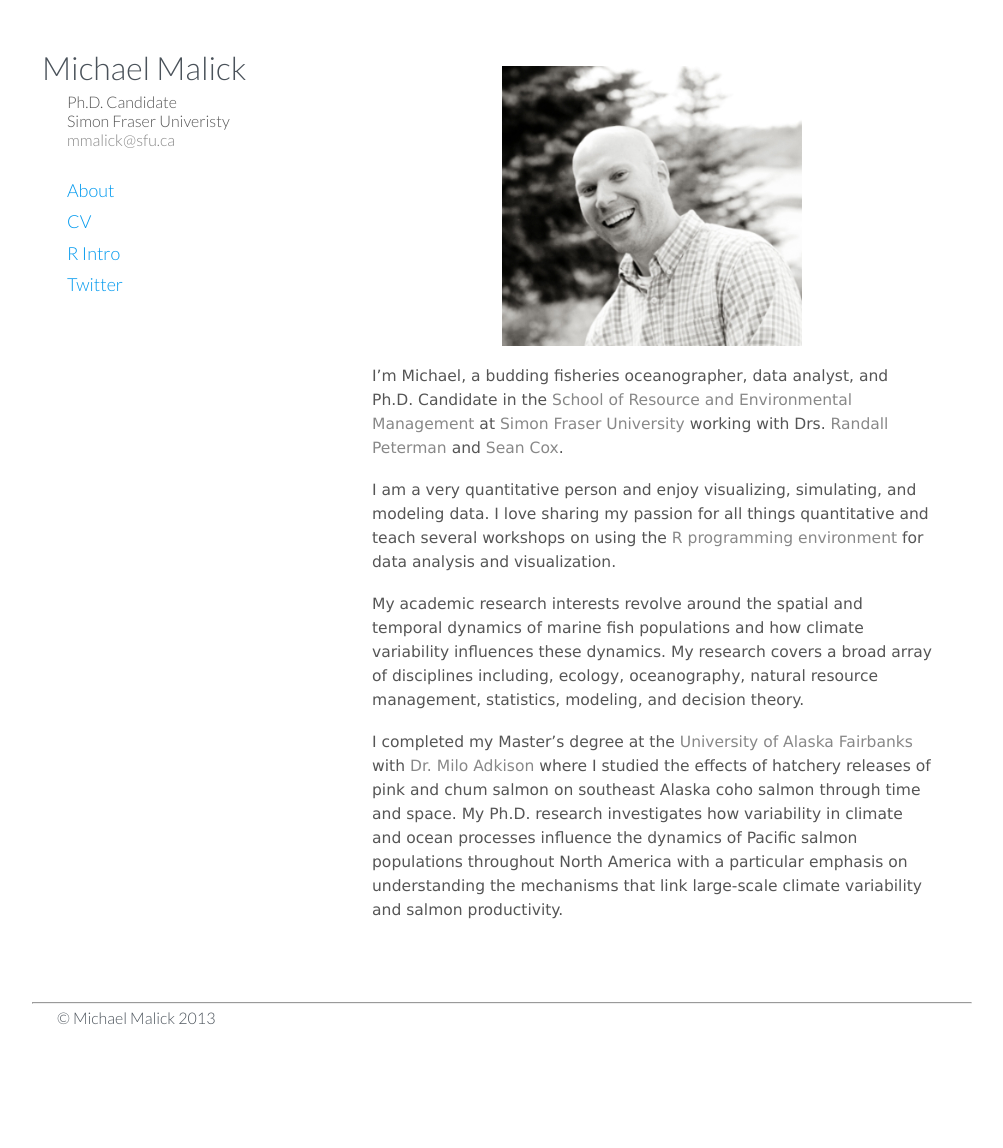
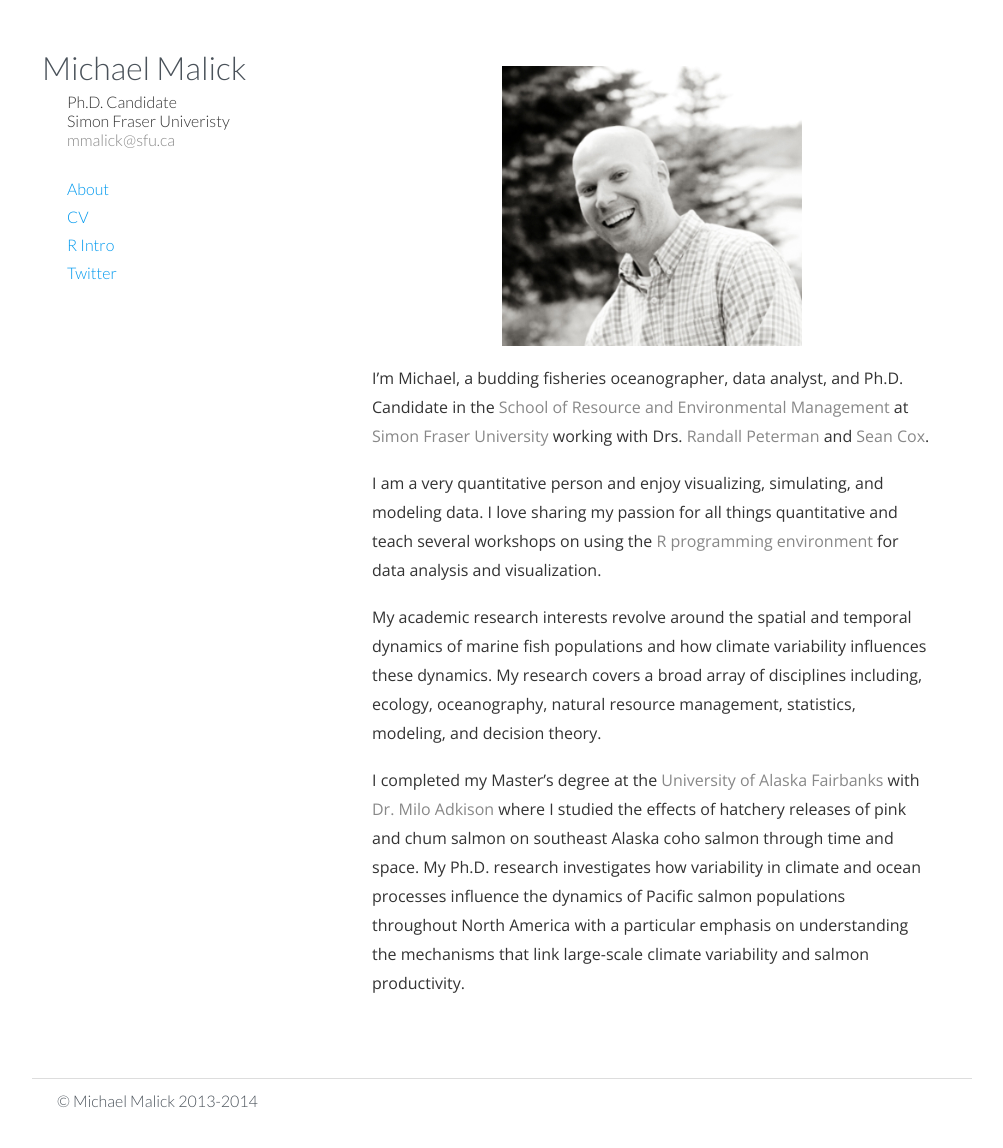
Before and after one commit to michaelmalick/michaelmalick.github.io, a Jekyll site: the page built from index.md, in a window 1280 px wide. Shown: the whole page, without its empty margins (138-1141 px from the left). Built offline with Jekyll 4.4.1, drawn with Linux system fonts in a browser that asks for light colours; Markdown is read by kramdown in place of the engine named in the settings; before the commit the page ends 1065 px from its top, so only the background shows below that.

Commit message:
Changed fonts, rules, and date

```diff
--- a/_layouts/default.html
+++ b/_layouts/default.html
@@ -90,7 +90,7 @@
 		<div class="sixteen columns">
 			<h1 class="remove-bottom" style="margin-top:40px"></h1>
 			<hr />
-			<div class=footer>&copy; Michael Malick 2013
+			<div class=footer>&copy; Michael Malick 2013-2014
             </div>
 		</div>
 
--- a/stylesheets/malickmj.css
+++ b/stylesheets/malickmj.css
@@ -15,13 +15,15 @@
 
 /* IMPORT GOOGLE FONTS -------------------------------------------------------*/
 @import url(https://fonts.googleapis.com/css?family=Lato:300italic,700italic,300,700);
+@import url(https://fonts.googleapis.com/css?family=Open+Sans:400,300);
+
 
 
 /* BODY ----------------------------------------------------------------------*/
 body {
-    font-family: Verdana, Geneva, sans-serif;
-    color: #555555;
-    font-size: 18px;
+    font-family: "Open Sans", Helvetica, sans-serif;
+    color: #333333;
+    font-size: 16px;
     background-color:#FFFFFF;
 }
 
@@ -69,8 +71,20 @@ p {
     margin-bottom: 18px;
     margin-top: 12px;
     padding: 0;
-    font-size: 93%;
-    line-height: 24px;
+    font-size: 100%;
+    line-height: 29px;
+}
+
+/* LISTS ---------------------------------------------------------------------*/
+ul, ol {
+    padding: 0;
+    margin: 40px;
+    margin-top: 0px;
+}
+ul, ol {
+    padding: 0;
+    font-size: 100%;
+    line-height: 29px;
 }
 
 /* LINKS ---------------------------------------------------------------------*/
@@ -91,18 +105,6 @@ a:active {
 }
 a:visited {
     color: #888888;
-}
-
-/* LISTS ---------------------------------------------------------------------*/
-ul, ol {
-    padding: 0;
-    margin: 40px;
-    margin-top: 0px;
-}
-ul, ol {
-    padding: 0;
-    font-size: 93%;
-    line-height: 24px;
 }
 
 /* CODE, BLOCKQUOTES, RULES --------------------------------------------------*/
@@ -126,11 +128,13 @@ blockquote {
     color: #111111
 }
 hr { /* Horizontal rule */
-    text-align: left;
-    margin: 0 auto 0;
-    color: #ccc;
+    background: #DDDDDD;
+    clear: both;
+    float: none;
+    width: 100%;
+    height: 1px;
+    border: none;
 }
-
 
 /* MY STYLES -----------------------------------------------------------------*/
 .sideinfo {
```
